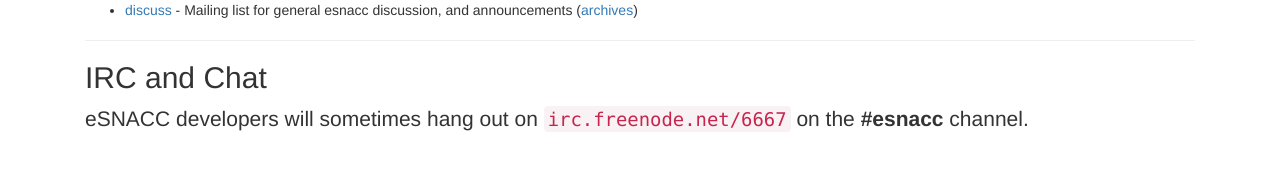
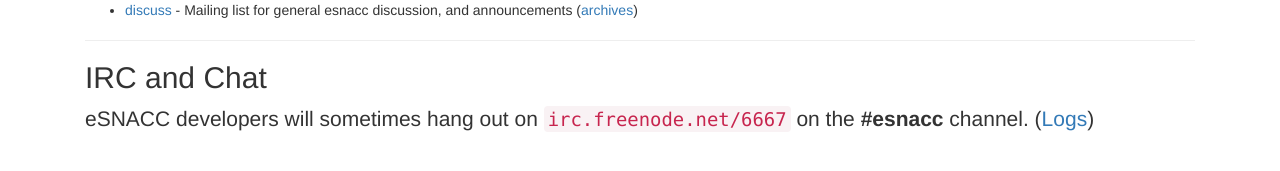
Before and after one commit to esnacc/esnacc.github.io, a Jekyll site: the page built from community.html, in a window 1280 px wide. Shown: the part 331-502 px from the top of the page. Built offline with Jekyll 4.4.1, drawn with Linux system fonts in a browser that asks for light colours; nearby versions of some CDN libraries.

Commit message:
Add a link to irc logs

```diff
--- a/community.html
+++ b/community.html
@@ -21,4 +21,4 @@ title: 'Community Collaboration'
 <hr/>
 
 <h2>IRC and Chat</h2>
-<p class="lead">eSNACC developers will sometimes hang out on <code>irc.freenode.net/6667</code> on the <b>#esnacc</b> channel.</p>
+<p class="lead">eSNACC developers will sometimes hang out on <code>irc.freenode.net/6667</code> on the <b>#esnacc</b> channel. (<a href="http://mail.esnacc.org/irc-logs.html">Logs</a>)</p>
```
